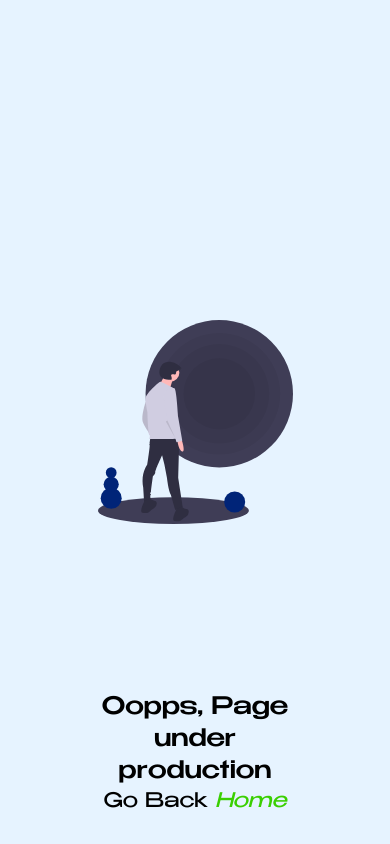
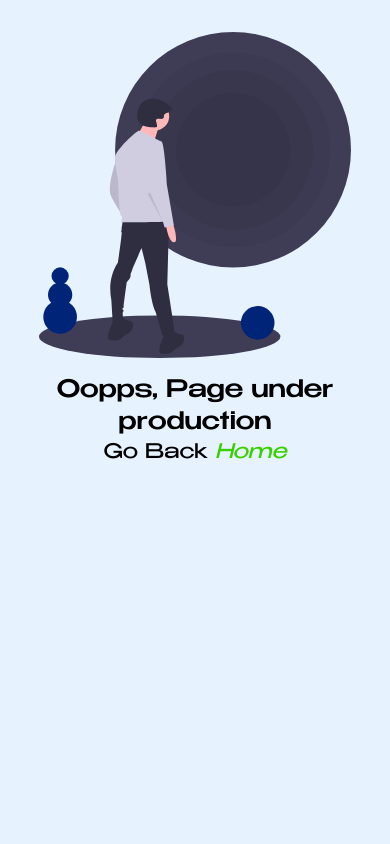
Before and after one commit to Jaeger-11/O3-Finance-School, a React (Vite) app: page /about in a window 390 px wide. Built offline with nearby package versions, Linux system fonts and the light colour scheme.

Commit message:
notfound fixed bug

```diff
--- a/src/pages/NotFound.jsx
+++ b/src/pages/NotFound.jsx
@@ -4,8 +4,8 @@ import { Link } from "react-router-dom";
 
 const NotFound = () => {
   return (
-    <div className="bg-lightblue flex flex-col h-screen justify-center items-center font-alternate">
-        <div className='w-1/2 h-[60%]'>
+    <div className="bg-lightblue py-8 md:py-0 md:flex md:flex-col h-screen justify-center items-center font-alternate">
+        <div className='w-[80%] mx-auto md:w-1/2 md:h-[60%]'>
             <img src={notfound} alt="notfound" className='h-full mx-auto'/>
             <div className='text-center py-4'>
                 <h3 className='text-2xl benzin-medium'>Oopps, Page under production</h3>
```
